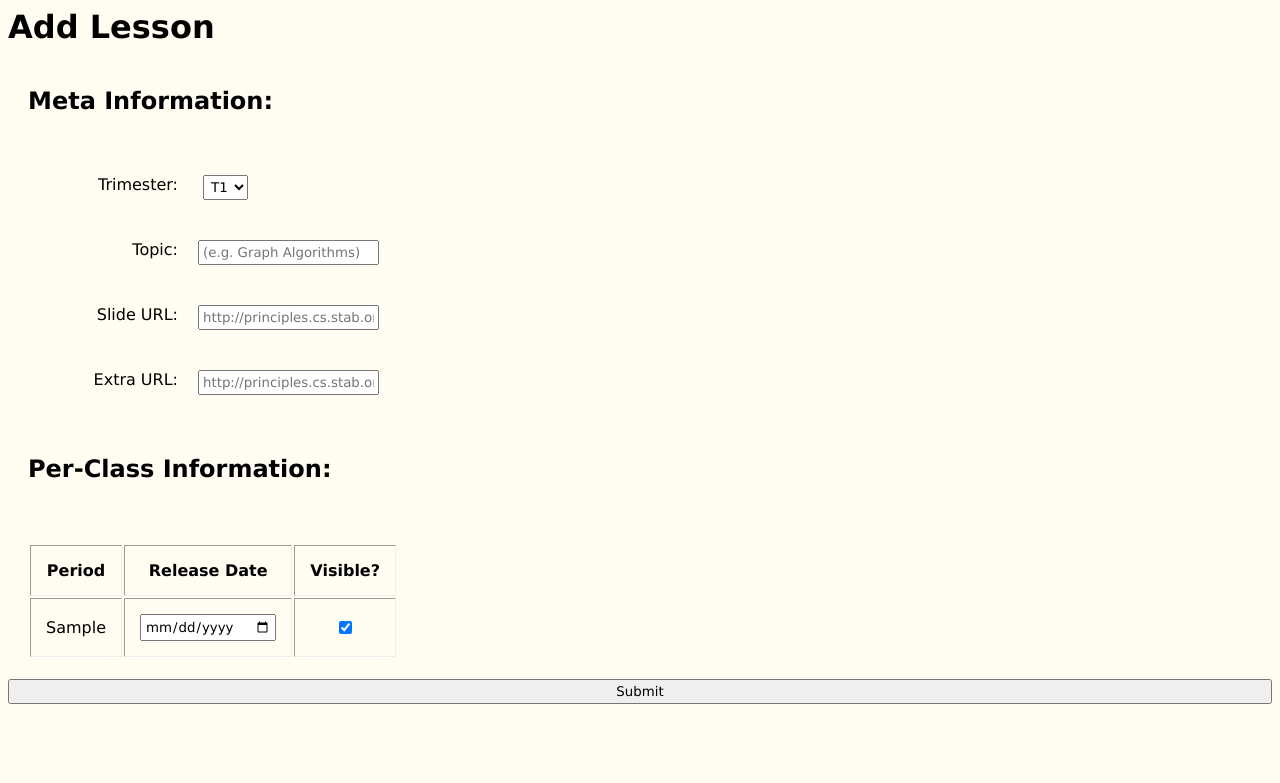
After one commit to zminster/course-portal, a PHP site: page /add_lesson.php in a window 1280 px wide. The commit adds this page. Shown: the top 783 px of the page. Run offline with PHP 8.4, Linux system fonts and the light colour scheme; tables that the repository leaves empty or names only in its code hold one stand-in row (values such as "Sample post"); some libraries are stand-ins or nearby versions.

Commit message:
Lesson backend complete

```diff
--- /dev/null
+++ b/backend/add_lesson.php
@@ -0,0 +1,95 @@
+<html>
+<head>
+	<title>Portal Admin :: Add Lesson</title>
+	<link rel="stylesheet" href="static/style.css" type="text/css" />
+	<script src="https://code.jquery.com/jquery-1.10.1.min.js" type="text/javascript"></script>
+	<script src="//cdn.jsdelivr.net/webshim/1.14.5/polyfiller.js"></script>
+	<script>
+	    webshims.setOptions('forms-ext', {types: 'date'});
+		webshims.polyfill('forms forms-ext');
+	</script>
+</head>
+<body>
+	<h1>Add Lesson</h1>
+	<?php
+	include 'config/database.php';
+	$method = $_SERVER['REQUEST_METHOD'];
+	$classes = get_class_pds($conn);
+
+	if ($method == 'POST') {	// POST: admin is adding asgn
+
+		// create queries
+		$lesson_insert		= $conn->prepare("INSERT INTO lesson (trimester, topic, slide_url, extra_url) VALUES (?, ?, ?, ?)");
+		$meta_insert		= $conn->prepare("INSERT INTO lesson_meta (id, class_pd, release_date, visible) VALUES (?, ?, ?, ?)");
+
+		$lesson_id_lookup	= $conn->prepare("SELECT id FROM lesson WHERE topic = ?");
+
+		// insert lesson (universal)
+		if ($_POST["extra_url"] != NULL && $_POST["extra_url"] == "")
+			$_POST["extra_url"] = NULL;
+
+		$lesson_insert->bind_param("isss", $_POST["trimester"], $_POST["topic"], $_POST["slide_url"], $_POST["extra_url"]);
+		$lesson_insert->execute();
+		echo($lesson_insert->error);
+
+		// ID (primary key) lookup
+		$lesson_id_lookup->bind_param("s", $_POST["topic"]);
+		$lesson_id_lookup->bind_result($id);
+		$lesson_id_lookup->execute();
+		echo($lesson_id_lookup->error);
+		$lesson_id_lookup->fetch();
+		$lesson_id_lookup->free_result();
+
+		// prepare & run queries for each class period
+		$meta_insert->bind_param("iisi", $id, $class_pd, $release_date, $visible);
+		$meta = $_POST["lesson"];
+		foreach (array_keys($meta) as $class_pd) {
+			$release_date = date("Y-m-d", strtotime($meta[$class_pd]["release_date"]));
+			$visible = array_key_exists("visible", $meta[$class_pd]) ? 1 : 0;
+			$meta_insert->execute();
+			echo($meta_insert->error);
+		}
+		?><p style="font-weight:bold">Lesson Added: <?php echo($_POST["topic"]); ?> (ID #<?php echo($id); ?>)</p>
+		<div><a href="add_lesson.php">Again</a> |
+		<a href="index.php">Menu</a></div><?php
+	} else {	// GET: display add asgn screen
+
+		?>
+		<form action="add_lesson.php" method="post">
+
+			<h2>Meta Information:</h2>
+
+				<div><label for="trimester">Trimester:</label>
+					<select id="trimester" name="trimester">
+						<option value="1">T1</option>
+						<option value="2">T2</option>
+						<option value="3">T3</option>
+					</select>
+				</div>
+				<div><label for="topic">Topic:</label><input type="text" id="topic" name="topic" placeholder="(e.g. Graph Algorithms)" /></div>
+				<div><label for="slide_url">Slide URL:</label><input type="text" id="slide_url" name="slide_url" placeholder="http://principles.cs.stab.org/asgn/hw01.pdf" /></div>
+				<div><label for="extra_url">Extra URL:</label><input type="text" id="extra_url" name="extra_url" placeholder="http://principles.cs.stab.org/asgn/hw01.pdf" /></div>
+
+			<h2>Per-Class Information:</h2>
+
+				<table border="1" style="border:0;">
+					<tr>
+						<th>Period</th>
+						<th>Release Date</th>
+						<th>Visible?</td>
+					</tr>
+					<?php
+					foreach ($classes as $pd) {
+						?><tr>
+							<td><?php echo($pd); ?></td>
+							<td><input id="lesson[<?php echo($pd); ?>][release_date]" name="lesson[<?php echo($pd); ?>][release_date]" type="date" /></td>
+							<td><input id="lesson[<?php echo($pd); ?>][visible]" name="lesson[<?php echo($pd); ?>][visible]" type="checkbox" value="1" checked /></td>
+						</tr><?php
+					} ?>
+				</table>
+
+				<input type="submit" />
+		</form>
+	<?php } ?>
+</body>
+</html>
--- a/backend/config/database.php
+++ b/backend/config/database.php
@@ -72,6 +72,36 @@
 		}
 	}
 
+	function get_all_lessons($conn) {
+		$res = $conn->query("SELECT * FROM lesson");
+		$lessons = array();
+
+		if ($res->num_rows > 0) {
+			while ($lesson = $res->fetch_assoc()) {
+				$lessons[$lesson["id"]] = $lesson;
+			}
+			return $lessons;
+		} else{
+			die("<span style=\"color:red;\"><b>
+				You must <a href=\"add_asgn.php\">add a lesson</a>.</b></span>");
+		}
+	}
+
+	function get_all_lesson_data($conn, $id) {
+		$res = $conn->query("SELECT * FROM lesson_meta WHERE id = ".$id);
+		$lessons = array();
+
+		if ($res->num_rows > 0) {
+			while ($lesson = $res->fetch_assoc()) {
+				$lessons[$lesson["class_pd"]] = $lesson;
+			}
+			return $lessons;
+		} else{
+			die("<span style=\"color:red;\"><b>
+				You must <a href=\"add_lesson.php\">add a lesson</a>.</b></span>");
+		}
+	}
+
 	function get_all_userinfo($conn) {
 		$res = $conn->query("SELECT user.uid, class_pd, username, name, year, email FROM user INNER JOIN membership ON user.uid = membership.uid INNER JOIN user_meta ON user.uid = user_meta.uid ORDER BY class_pd, username");
 		$users = array();
```
Also changed, not shown: backend/edit_lesson.php (added, +128 -0 lines), backend/index.php (+7 -1 lines), 1 other file.
